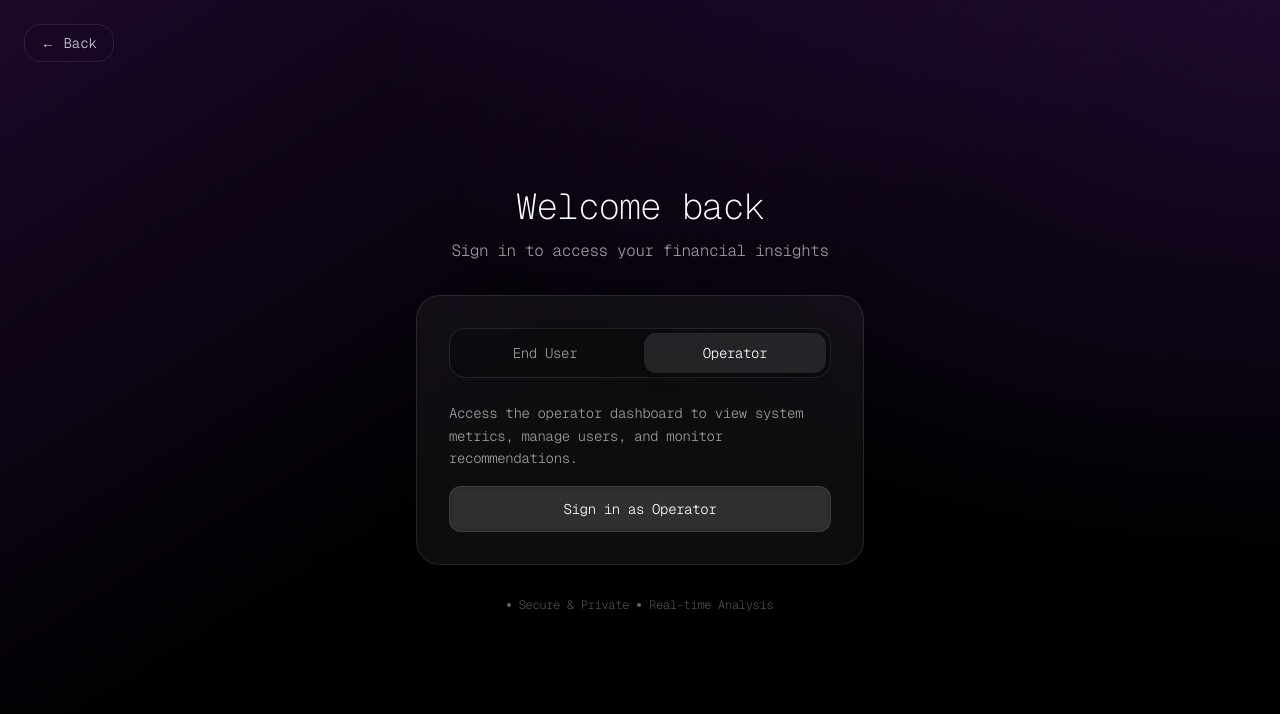
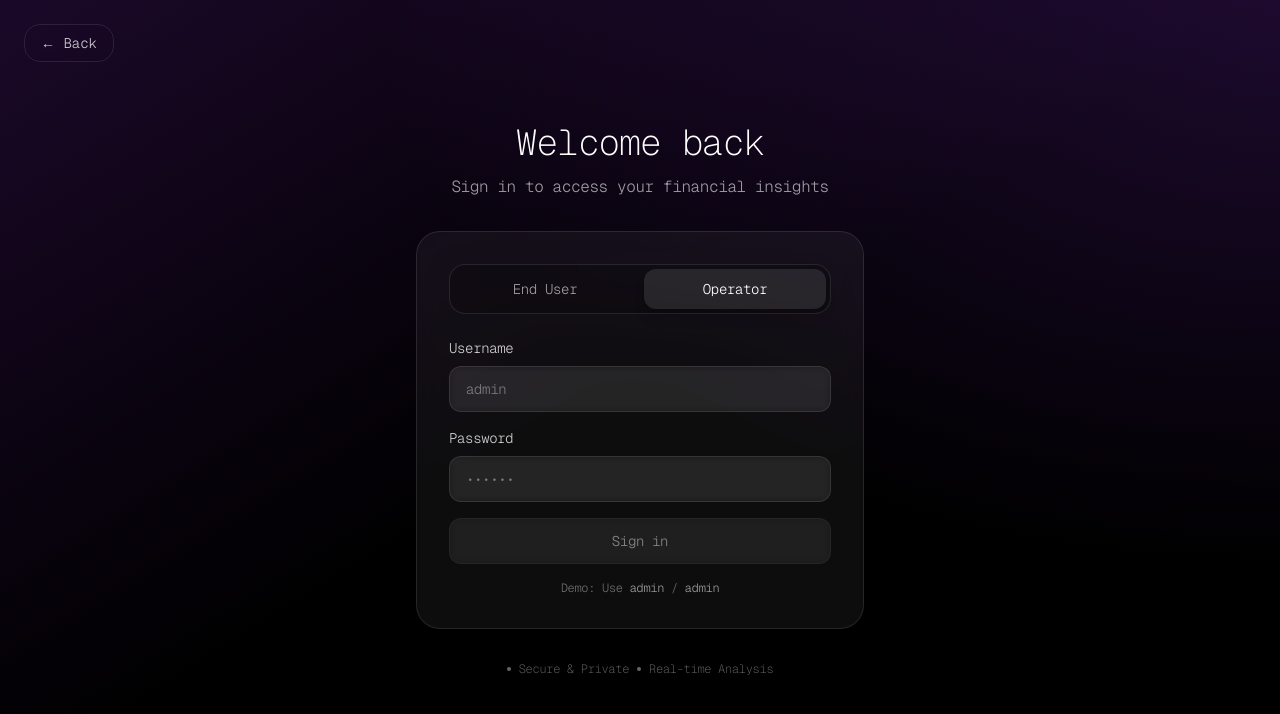
Before and after one commit to nsouzaco/spendsense, a Next.js app: page /login in a window 1280 px wide. Both pictures are taken after a click on the button "Operator". Shown: the top 714 px of the page. Built offline with nearby package versions, Linux system fonts and the light colour scheme.

Commit message:
Add authentication with username/password and consent modal for users

```diff
--- a/app/login/page.tsx
+++ b/app/login/page.tsx
@@ -4,36 +4,170 @@ import { useState } from 'react';
 import { useRouter } from 'next/navigation';
 import Link from 'next/link';
 
+// Consent Modal Component
+function ConsentModal({ onAccept, onDecline }: { onAccept: () => void; onDecline: () => void }) {
+  return (
+    <div className="fixed inset-0 z-50 flex items-center justify-center bg-black/80 backdrop-blur-sm px-4">
+      <div className="relative w-full max-w-lg rounded-3xl border border-white/10 bg-black/90 p-8 backdrop-blur-xl">
+        <h2 className="text-2xl font-extralight tracking-tight text-white mb-4">
+          Data Consent Required
+        </h2>
+        <p className="text-sm font-light tracking-tight text-white/70 mb-6 leading-relaxed">
+          To provide you with personalized financial recommendations, SpendSense needs your consent to analyze your transaction data.
+          We take your privacy seriously and only use your data to generate insights tailored to your financial patterns.
+        </p>
+
+        <div className="rounded-xl border border-white/10 bg-white/5 p-4 mb-6">
+          <h3 className="text-sm font-light tracking-tight text-white mb-2">We will:</h3>
+          <ul className="space-y-2 text-xs font-light tracking-tight text-white/60">
+            <li className="flex gap-2">
+              <span className="text-green-400">✓</span>
+              <span>Analyze your spending patterns to detect financial signals</span>
+            </li>
+            <li className="flex gap-2">
+              <span className="text-green-400">✓</span>
+              <span>Generate personalized recommendations using AI</span>
+            </li>
+            <li className="flex gap-2">
+              <span className="text-green-400">✓</span>
+              <span>Keep your data secure and never share it with third parties</span>
+            </li>
+            <li className="flex gap-2">
+              <span className="text-green-400">✓</span>
+              <span>Allow you to revoke consent at any time</span>
+            </li>
+          </ul>
+        </div>
+
+        <div className="flex gap-3">
+          <button
+            onClick={onAccept}
+            className="flex-1 rounded-xl border border-white/10 bg-white/10 px-5 py-3 text-sm font-light tracking-tight text-white backdrop-blur-sm transition-colors hover:bg-white/20"
+          >
+            Accept & Continue
+          </button>
+          <button
+            onClick={onDecline}
+            className="rounded-xl border border-white/10 bg-transparent px-5 py-3 text-sm font-light tracking-tight text-white/80 backdrop-blur-sm transition-colors hover:bg-white/5"
+          >
+            Decline
+          </button>
+        </div>
+
+        <p className="mt-4 text-xs font-light tracking-tight text-white/40 text-center">
+          By accepting, you agree to our data processing practices
+        </p>
+      </div>
+    </div>
+  );
+}
+
 export default function LoginPage() {
   const router = useRouter();
-  const [selectedUserId, setSelectedUserId] = useState('user_000000');
+  const [username, setUsername] = useState('');
+  const [password, setPassword] = useState('');
   const [loading, setLoading] = useState(false);
   const [activeTab, setActiveTab] = useState<'user' | 'operator'>('user');
+  const [showConsentModal, setShowConsentModal] = useState(false);
+  const [pendingUserId, setPendingUserId] = useState<string | null>(null);
+  const [error, setError] = useState('');
 
   const handleLogin = async (type: 'user' | 'operator') => {
     setLoading(true);
+    setError('');
+
     try {
+      // Simple validation
+      if (type === 'operator') {
+        if (username !== 'admin' || password !== 'admin') {
+          setError('Invalid operator credentials');
+          setLoading(false);
+          return;
+        }
+      } else {
+        // For demo: accept user1/user1, user2/user2, etc.
+        const userMatch = username.match(/^user(\d+)$/);
+        if (!userMatch || password !== username) {
+          setError('Invalid credentials. Try user1 / user1');
+          setLoading(false);
+          return;
+        }
+
+        // Map user1 -> user_000000, user2 -> user_000001, etc.
+        const userNum = parseInt(userMatch[1]);
+        if (userNum < 1 || userNum > 75) {
+          setError('User number must be between 1-75');
+          setLoading(false);
+          return;
+        }
+      }
+
+      if (type === 'user') {
+        // Show consent modal for regular users
+        const userMatch = username.match(/^user(\d+)$/);
+        const userNum = parseInt(userMatch![1]);
+        const userId = `user_${String(userNum - 1).padStart(6, '0')}`;
+        setPendingUserId(userId);
+        setShowConsentModal(true);
+        setLoading(false);
+      } else {
+        // Direct login for operators
+        const response = await fetch('/api/auth/login', {
+          method: 'POST',
+          headers: { 'Content-Type': 'application/json' },
+          body: JSON.stringify({
+            userId: 'operator',
+            role: 'operator',
+          }),
+        });
+
+        if (response.ok) {
+          router.push('/operator');
+        }
+      }
+    } catch (error) {
+      console.error('Login error:', error);
+      setError('An error occurred. Please try again.');
+      setLoading(false);
+    }
+  };
+
+  const handleConsentAccept = async () => {
+    if (!pendingUserId) return;
+
+    setLoading(true);
+    try {
+      // Grant consent
+      await fetch('/api/consent', {
+        method: 'POST',
+        headers: { 'Content-Type': 'application/json' },
+        body: JSON.stringify({ userId: pendingUserId }),
+      });
+
+      // Login
       const response = await fetch('/api/auth/login', {
         method: 'POST',
         headers: { 'Content-Type': 'application/json' },
         body: JSON.stringify({
-          userId: type === 'user' ? selectedUserId : 'operator',
-          role: type,
+          userId: pendingUserId,
+          role: 'user',
         }),
       });
 
       if (response.ok) {
-        if (type === 'operator') {
-          router.push('/operator');
-        } else {
-          router.push(`/user/${selectedUserId}`);
-        }
+        router.push(`/user/${pendingUserId}`);
       }
     } catch (error) {
-      console.error('Login error:', error);
-    } finally {
+      console.error('Consent error:', error);
+      setError('Failed to process consent');
       setLoading(false);
     }
+  };
+
+  const handleConsentDecline = () => {
+    setShowConsentModal(false);
+    setPendingUserId(null);
+    setError('Consent is required to use SpendSense');
   };
 
   return (
@@ -93,45 +227,97 @@ export default function LoginPage() {
             {activeTab === 'user' && (
               <div className="space-y-4">
                 <div className="space-y-2">
-                  <label htmlFor="userId" className="block text-sm font-light tracking-tight text-white/80">
-                    User ID
+                  <label htmlFor="username" className="block text-sm font-light tracking-tight text-white/80">
+                    Username
                   </label>
                   <input
-                    id="userId"
+                    id="username"
                     type="text"
-                    placeholder="user_000000"
-                    value={selectedUserId}
-                    onChange={(e) => setSelectedUserId(e.target.value)}
+                    placeholder="user1"
+                    value={username}
+                    onChange={(e) => setUsername(e.target.value)}
                     className="w-full rounded-xl border border-white/10 bg-white/5 px-4 py-3 text-sm font-light tracking-tight text-white placeholder:text-white/40 backdrop-blur-sm focus:border-white/20 focus:outline-none focus:ring-2 focus:ring-white/10"
                   />
-                  <p className="text-xs font-light tracking-tight text-white/50">
-                    Try: user_000000 through user_000074
-                  </p>
                 </div>
+                <div className="space-y-2">
+                  <label htmlFor="password" className="block text-sm font-light tracking-tight text-white/80">
+                    Password
+                  </label>
+                  <input
+                    id="password"
+                    type="password"
+                    placeholder="••••••"
+                    value={password}
+                    onChange={(e) => setPassword(e.target.value)}
+                    onKeyPress={(e) => e.key === 'Enter' && handleLogin('user')}
+                    className="w-full rounded-xl border border-white/10 bg-white/5 px-4 py-3 text-sm font-light tracking-tight text-white placeholder:text-white/40 backdrop-blur-sm focus:border-white/20 focus:outline-none focus:ring-2 focus:ring-white/10"
+                  />
+                </div>
+
+                {error && (
+                  <p className="text-xs font-light tracking-tight text-red-300">{error}</p>
+                )}
+
                 <button
                   onClick={() => handleLogin('user')}
-                  disabled={loading || !selectedUserId}
+                  disabled={loading || !username || !password}
                   className="w-full rounded-xl border border-white/10 bg-white/10 px-5 py-3 text-sm font-light tracking-tight text-white backdrop-blur-sm transition-colors hover:bg-white/20 disabled:opacity-50 disabled:cursor-not-allowed"
                 >
-                  {loading ? 'Signing in...' : 'Sign in as User'}
+                  {loading ? 'Signing in...' : 'Sign in'}
                 </button>
+
+                <p className="text-xs font-light tracking-tight text-white/40 text-center">
+                  Demo: Try <span className="text-white/60">user1</span> / <span className="text-white/60">user1</span> (or user2-user75)
+                </p>
               </div>
             )}
 
             {/* Operator Login */}
             {activeTab === 'operator' && (
               <div className="space-y-4">
-                <p className="text-sm font-light leading-relaxed tracking-tight text-white/60">
-                  Access the operator dashboard to view system metrics, manage users, and monitor
-                  recommendations.
-                </p>
+                <div className="space-y-2">
+                  <label htmlFor="admin-username" className="block text-sm font-light tracking-tight text-white/80">
+                    Username
+                  </label>
+                  <input
+                    id="admin-username"
+                    type="text"
+                    placeholder="admin"
+                    value={username}
+                    onChange={(e) => setUsername(e.target.value)}
+                    className="w-full rounded-xl border border-white/10 bg-white/5 px-4 py-3 text-sm font-light tracking-tight text-white placeholder:text-white/40 backdrop-blur-sm focus:border-white/20 focus:outline-none focus:ring-2 focus:ring-white/10"
+                  />
+                </div>
+                <div className="space-y-2">
+                  <label htmlFor="admin-password" className="block text-sm font-light tracking-tight text-white/80">
+                    Password
+                  </label>
+                  <input
+                    id="admin-password"
+                    type="password"
+                    placeholder="••••••"
+                    value={password}
+                    onChange={(e) => setPassword(e.target.value)}
+                    onKeyPress={(e) => e.key === 'Enter' && handleLogin('operator')}
+                    className="w-full rounded-xl border border-white/10 bg-white/5 px-4 py-3 text-sm font-light tracking-tight text-white placeholder:text-white/40 backdrop-blur-sm focus:border-white/20 focus:outline-none focus:ring-2 focus:ring-white/10"
+                  />
+                </div>
+
+                {error && (
+                  <p className="text-xs font-light tracking-tight text-red-300">{error}</p>
+                )}
+
                 <button
                   onClick={() => handleLogin('operator')}
-                  disabled={loading}
+                  disabled={loading || !username || !password}
                   className="w-full rounded-xl border border-white/10 bg-white/10 px-5 py-3 text-sm font-light tracking-tight text-white backdrop-blur-sm transition-colors hover:bg-white/20 disabled:opacity-50 disabled:cursor-not-allowed"
                 >
-                  {loading ? 'Signing in...' : 'Sign in as Operator'}
+                  {loading ? 'Signing in...' : 'Sign in'}
                 </button>
+
+                <p className="text-xs font-light tracking-tight text-white/40 text-center">
+                  Demo: Use <span className="text-white/60">admin</span> / <span className="text-white/60">admin</span>
+                </p>
               </div>
             )}
           </div>
@@ -143,6 +329,14 @@ export default function LoginPage() {
           </div>
         </div>
       </div>
+
+      {/* Consent Modal */}
+      {showConsentModal && (
+        <ConsentModal
+          onAccept={handleConsentAccept}
+          onDecline={handleConsentDecline}
+        />
+      )}
     </div>
   );
 }
```
